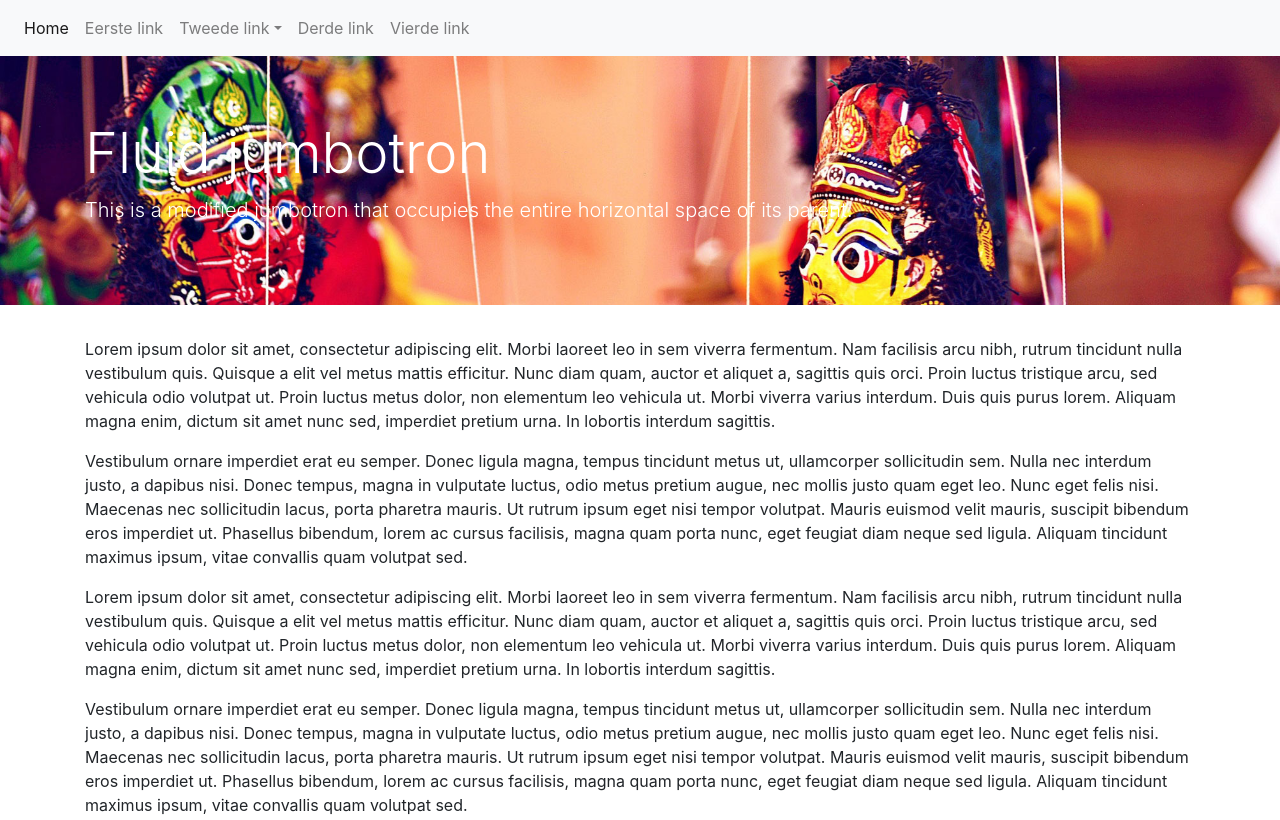
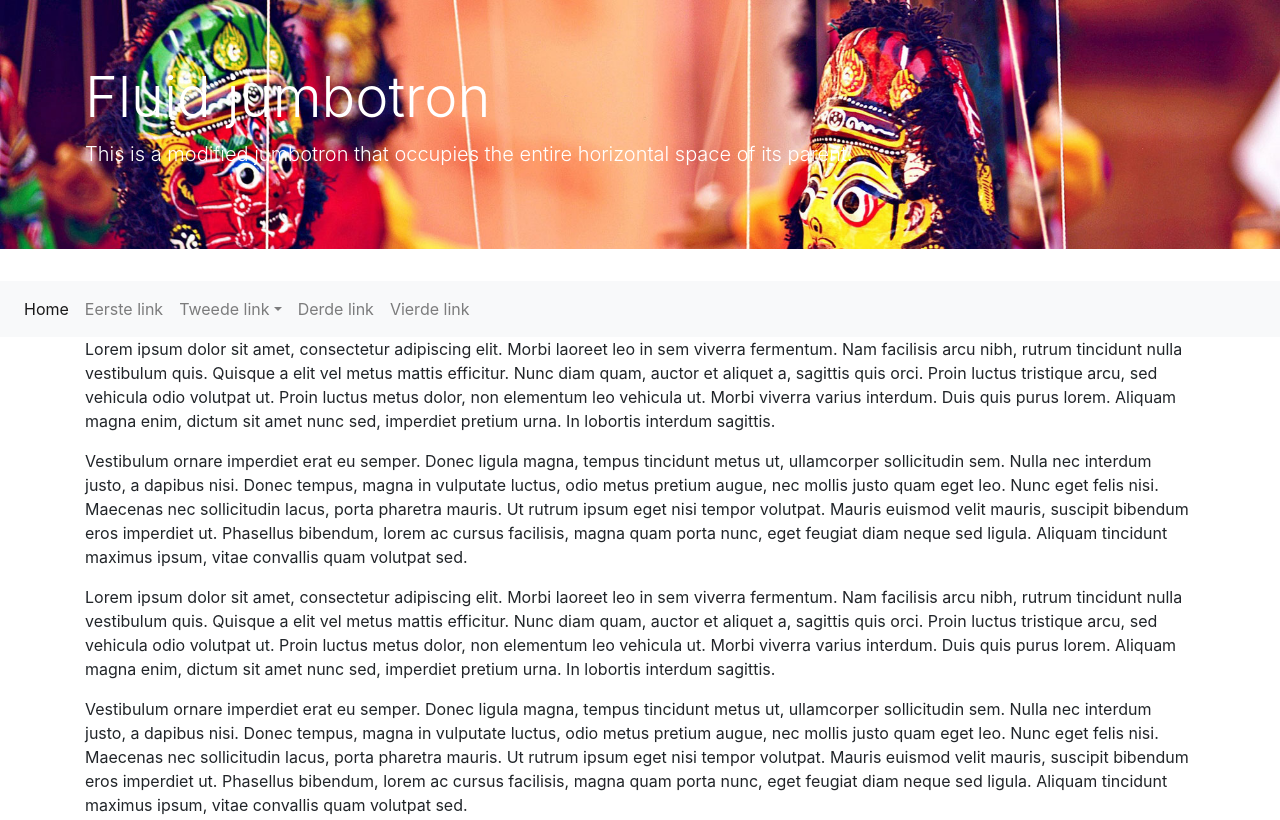
Before and after one commit to blueblot/clean, a plain HTML site: page index.html in a window 1280 px wide. Shown: the top 820 px of the page. Drawn offline with nearby package versions, Linux system fonts and the light colour scheme.

Commit message:
update na js

```diff
--- a/css/style.css
+++ b/css/style.css
@@ -1,4 +1,4 @@
-.header{
+.banner{
 	background-image: url("../graphics/header.jpg");
 	background-repeat: no-repeat;
 	background-size: cover;
--- a/index.html
+++ b/index.html
@@ -3,12 +3,20 @@
 <head>
 <meta charset="utf-8">
 <meta name="viewport" content="width=device-width, initial-scale=1, shrink-to-fit=no">
-<link rel="stylesheet" href="https://maxcdn.bootstrapcdn.com/bootstrap/4.0.0/css/bootstrap.min.css" integrity="sha384-Gn5384xqQ1aoWXA+058RXPxPg6fy4IWvTNh0E263XmFcJlSAwiGgFAW/dAiS6JXm" crossorigin="anonymous">
-<link rel="stylesheet" href="css/style.css">
+	<link rel="stylesheet" href="https://maxcdn.bootstrapcdn.com/bootstrap/4.0.0/css/bootstrap.min.css" integrity="sha384-Gn5384xqQ1aoWXA+058RXPxPg6fy4IWvTNh0E263XmFcJlSAwiGgFAW/dAiS6JXm" crossorigin="anonymous">
+	<link rel="stylesheet" href="css/style.css">
+	<script type="text/javascript" src="js/scripts.js"></script>
 <title>1 testing</title>
 </head>
 
 <body>
+<div class="jumbotron jumbotron-fluid banner">
+	<div class="container">
+		<h1 class="display-4">Fluid jumbotron</h1>
+		<p class="lead">This is a modified jumbotron that occupies the entire horizontal space of its parent.</p>
+	</div>
+</div>
+
 <nav class="navbar navbar-expand-sm navbar-light bg-light">
 	<button class="navbar-toggler" type="button" data-toggle="collapse" data-target="#navbarSupportedContent" aria-controls="navbarSupportedContent" aria-expanded="false" aria-label="Toggle navigation">
 		<span class="navbar-toggler-icon"></span>
@@ -41,13 +49,6 @@
 </div>
 </nav>
 
-<div class="jumbotron jumbotron-fluid header">
-	<div class="container">
-		<h1 class="display-4">Fluid jumbotron</h1>
-		<p class="lead">This is a modified jumbotron that occupies the entire horizontal space of its parent.</p>
-	</div>
-</div>
-
 
 <div class="container">
 <p>Lorem ipsum dolor sit amet, consectetur adipiscing elit. Morbi laoreet leo in sem viverra fermentum. Nam facilisis arcu nibh, rutrum tincidunt nulla vestibulum quis. Quisque a elit vel metus mattis efficitur. Nunc diam quam, auctor et aliquet a, sagittis quis orci. Proin luctus tristique arcu, sed vehicula odio volutpat ut. Proin luctus metus dolor, non elementum leo vehicula ut. Morbi viverra varius interdum. Duis quis purus lorem. Aliquam magna enim, dictum sit amet nunc sed, imperdiet pretium urna. In lobortis interdum sagittis.</p>
@@ -74,6 +75,7 @@
 </div>
 
 <script src="https://code.jquery.com/jquery-3.2.1.slim.min.js" integrity="sha384-KJ3o2DKtIkvYIK3UENzmM7KCkRr/rE9/Qpg6aAZGJwFDMVNA/GpGFF93hXpG5KkN" crossorigin="anonymous"></script>
+<script src="//ajax.googleapis.com/ajax/libs/jquery/2.1.1/jquery.min.js"></script>
 <script src="https://cdnjs.cloudflare.com/ajax/libs/popper.js/1.12.9/umd/popper.min.js" integrity="sha384-ApNbgh9B+Y1QKtv3Rn7W3mgPxhU9K/ScQsAP7hUibX39j7fakFPskvXusvfa0b4Q" crossorigin="anonymous"></script>
 <script src="https://maxcdn.bootstrapcdn.com/bootstrap/4.0.0/js/bootstrap.min.js" integrity="sha384-JZR6Spejh4U02d8jOt6vLEHfe/JQGiRRSQQxSfFWpi1MquVdAyjUar5+76PVCmYl" crossorigin="anonymous"></script>
 </body>
```
